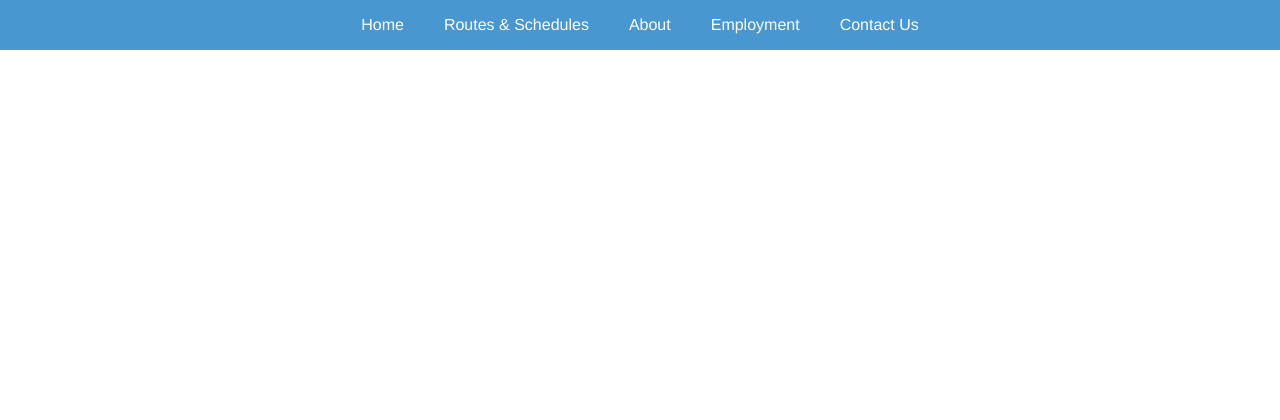
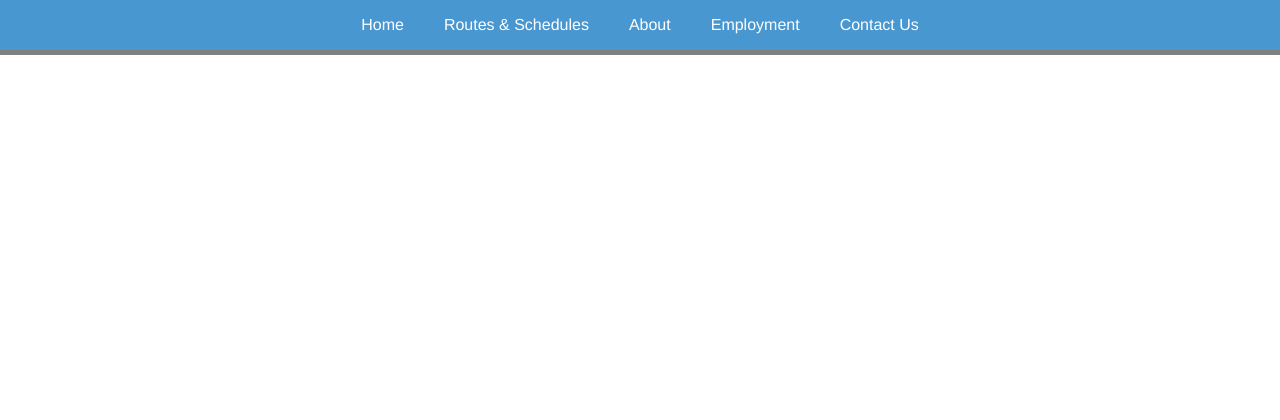
Before and after one commit to iVyper/OCCT-External-Website, a PHP site: page / in a window 1280 px wide. Shown: the top 420 px of the page. Run offline with PHP 8.4, Linux system fonts and the light colour scheme.

Commit message:
Testing Blank Spaces

```diff
--- a/css/styles.css
+++ b/css/styles.css
@@ -46,3 +46,9 @@ footer p {
   margin: 0;
   font-size: 16px;
 }
+
+.lgsection {
+        height: 5px;
+        width: auto;
+        background-color: gray;
+      }
--- a/index.html
+++ b/index.html
@@ -7,7 +7,7 @@
   <link rel="stylesheet" href="css/styles.css">
 </head>
 <body>
-<!-- Navigation bar -->
+<!-- Nav Bar -->
   <nav class="navbar">
     <a href="#home">Home</a>
     <a href="#routes">Routes & Schedules</a>
@@ -16,7 +16,12 @@
     <a href="#contactus">Contact Us</a>
   </nav>
 
-	<!-- Footer -->
+<!-- Light Grey Section on Top before Bus Photo -->
+	 <div class="lgsection">
+
+	 </div>
+
+<!-- Footer -->
   <footer>
     <p>Copyright &copy; 2023 OCC Transport</p>
   </footer>
```
